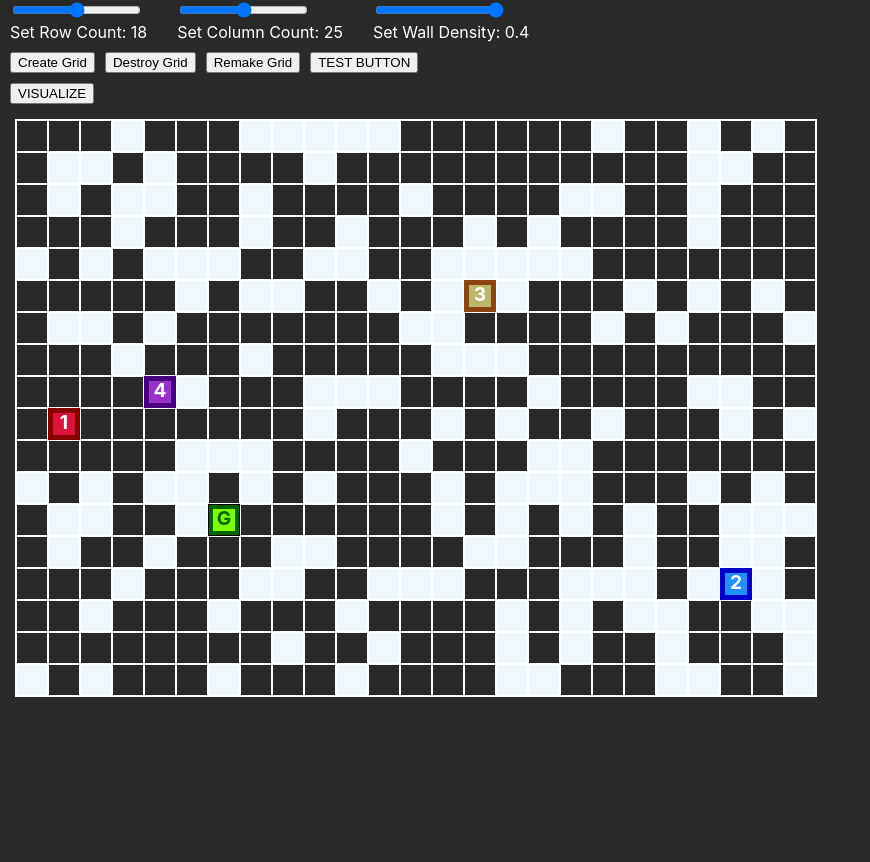
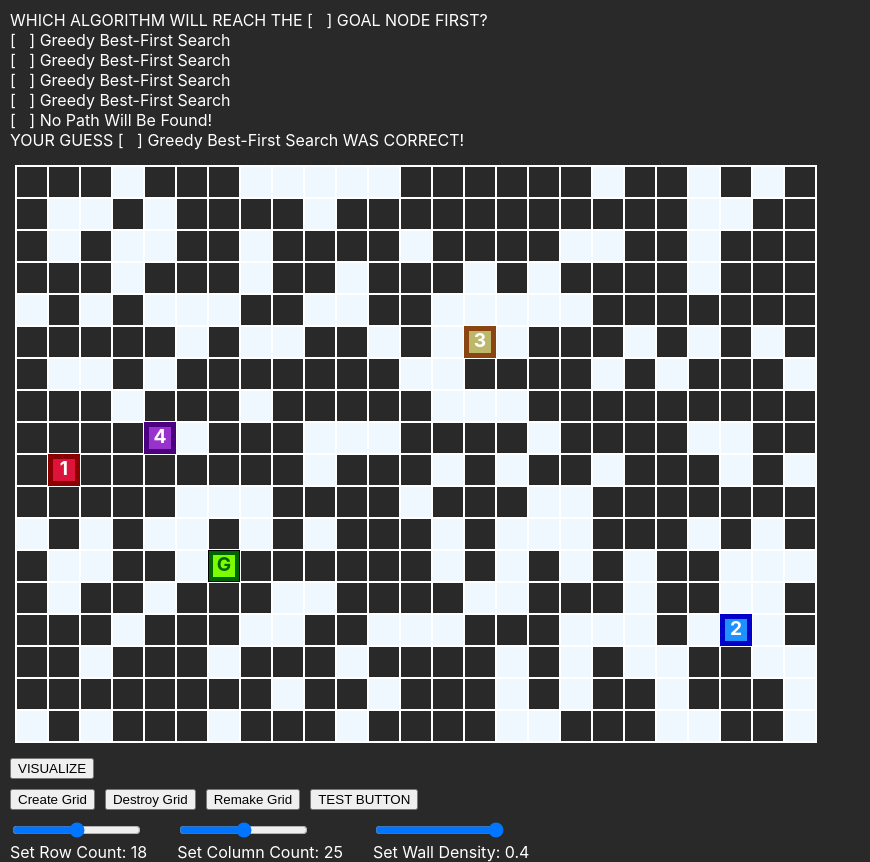
Before and after one commit to vik-ma/pathfinding-race, a React (Create React App) app: page / in a window 1280 px wide. Shown: the whole page, without its empty margins (0-870 px from the left). Before the commit the page ends 800 px from the top, so only its background shows below. Built offline with nearby package versions, Linux system fonts and the light colour scheme.

Commit message:
Refactored the randomized algorithm list

```diff
--- a/src/App.css
+++ b/src/App.css
@@ -24,6 +24,12 @@ body {
     margin: 15px;
     border: 1px solid white;
     inline-size: min-content;
+}
+
+.resultContainer {
+    display: flex;
+    margin: 10px;
+    column-gap: 10px;
 }
 
 .rowWrapper {
--- a/src/App.js
+++ b/src/App.js
@@ -24,10 +24,26 @@ function App() {
     SLIDER_WALL_DENSITY_DEFAULT_VALUE
   );
 
+  const [algoList, setAlgoList] = useState([
+    Math.floor(Math.random() * 6),
+    Math.floor(Math.random() * 6),
+    Math.floor(Math.random() * 6),
+    Math.floor(Math.random() * 6),
+  ]);
+
   const [gridKey, setGridKey] = useState(0);
+
+  const generateNewAlgoList = () => {
+    const newAlgoList = [];
+    for (let i = 0; i < numStartNodes; i++) {
+      newAlgoList.push(Math.floor(Math.random() * 6));
+    }
+    setAlgoList(newAlgoList);
+  };
 
   const remakeGrid = () => {
     setIsGridRendered(false);
+    generateNewAlgoList();
     setGridKey(gridKey + 1);
     setIsGridRendered(true);
   };
@@ -45,9 +61,12 @@ function App() {
             setNumStartNodes,
             wallDensityValue,
             setWallDensityValue,
+            algoList,
+            setAlgoList,
           }}
         >
-          <GridCustomizer />
+          {" "}
+          {isGridRendered ? <GridGenerator key={gridKey} /> : null}
           <div className="buttonContainer">
             <button
               onClick={() => {
@@ -72,7 +91,7 @@ function App() {
               TEST BUTTON
             </button>
           </div>
-          {isGridRendered ? <GridGenerator key={gridKey} /> : null}
+          <GridCustomizer />
           {renderTest ? <TestComponent /> : null}
         </GridContext.Provider>
       </header>
--- a/src/PathfindingVisualizer/GridCustomizer.js
+++ b/src/PathfindingVisualizer/GridCustomizer.js
@@ -20,6 +20,7 @@ export const GridCustomizer = () => {
 
   const wallDensityMap = { 1: 0.15, 2: 0.25, 3: 0.4 };
   const inverseWallDensityMap = { 0.15: 1, 0.25: 2, 0.4: 3 };
+
 
   return (
     <div>
--- a/src/PathfindingVisualizer/GridGenerator.js
+++ b/src/PathfindingVisualizer/GridGenerator.js
@@ -9,7 +9,8 @@ import { GreedyBestFirstSearch } from "../Algorithms/GreedyBestFirstSearch";
 import { BidirectionalSearch } from "../Algorithms/BidirectionalSearch";
 
 export const GridGenerator = () => {
-  const { rowCount, colCount, numStartNodes, wallDensityValue } = useContext(GridContext);
+  const { rowCount, colCount, numStartNodes, wallDensityValue, algoList } =
+    useContext(GridContext);
 
   const [savedGrid1, setSavedGrid1] = useState([]);
   const [savedGrid2, setSavedGrid2] = useState([]);
@@ -96,6 +97,8 @@ export const GridGenerator = () => {
     setSavedGrid2(gridsForAllStartNodes[1]);
     setSavedGrid3(gridsForAllStartNodes[2]);
     setSavedGrid4(gridsForAllStartNodes[3]);
+
+    // calculatePaths();
   };
 
   const createNodeMatrix = (grid) => {
@@ -180,7 +183,7 @@ export const GridGenerator = () => {
       numStartNodes >= 4;
     this.isGoalNode = this.row === goalNodeRow && this.col === goalNodeCol;
 
-    this.allowDiagonals = true;
+    this.allowDiagonals = false;
     this.isWall = false;
     this.isVisited = false;
     this.isVisitedBidirectional = false;
@@ -267,8 +270,8 @@ export const GridGenerator = () => {
     let algoPathLengths = [];
     let algoPathCompleted = [];
 
-    for (let i = 1; i < numStartNodes + 1; i++) {
-      let algoType = Math.floor(Math.random() * 6);
+    for (let i = 1; i < algoList.length+1; i++) {
+      let algoType = algoList[i-1];
       // let algoType = 5;
       switch (algoType) {
         case 0:
@@ -520,10 +523,25 @@ export const GridGenerator = () => {
 
   return (
     <div>
+      <div className="resultContainer">
+        WHICH ALGORITHM WILL REACH THE [&nbsp;&nbsp;&nbsp;] GOAL NODE FIRST?
+        <br />
+        [&nbsp;&nbsp;&nbsp;] Greedy Best-First Search
+        <br />
+        [&nbsp;&nbsp;&nbsp;] Greedy Best-First Search
+        <br />
+        [&nbsp;&nbsp;&nbsp;] Greedy Best-First Search
+        <br />
+        [&nbsp;&nbsp;&nbsp;] Greedy Best-First Search
+        <br />
+        [&nbsp;&nbsp;&nbsp;] No Path Will Be Found!
+        <br />
+        YOUR GUESS [&nbsp;&nbsp;&nbsp;] Greedy Best-First Search WAS CORRECT!
+      </div>
+      <div className="gridContainer">{drawGrid}</div>
       <button className="buttonContainer" onClick={calculatePaths}>
         VISUALIZE
       </button>
-      <div className="gridContainer">{drawGrid}</div>
     </div>
   );
 };
```
